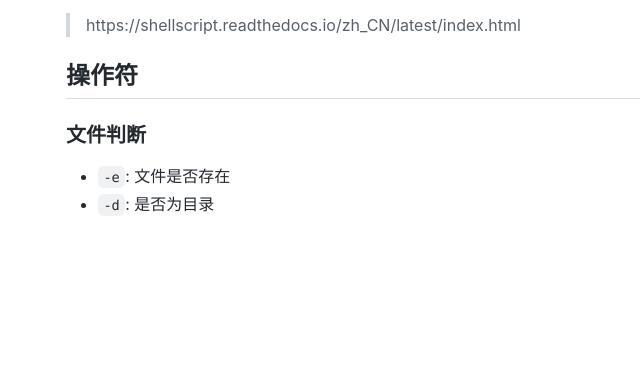
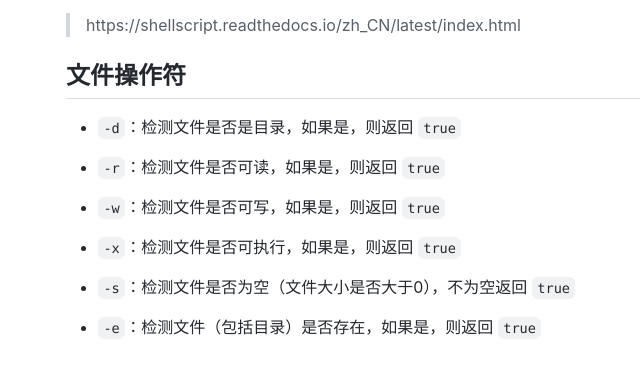
Before and after one commit to vq0599/devcloud, a plain HTML site: page shell.html in a window 1280 px wide. Shown: the part 84-462 px from the top of the page, without its empty margins (144-784 px from the left). Drawn offline with Linux system fonts and the light colour scheme.

Commit message:
Deploying to gh-pages from @ vq0599/devcloud@4934db4a1d17eae7cfff5f4b13f930b3b0e9a792 🚀

```diff
--- a/shell.html
+++ b/shell.html
@@ -23,11 +23,26 @@
 <blockquote>
 <p>https://shellscript.readthedocs.io/zh_CN/latest/index.html</p>
 </blockquote>
-<h2>操作符</h2>
-<h3>文件判断</h3>
+<h2>文件操作符</h2>
 <ul>
-<li><code>-e</code>: 文件是否存在</li>
-<li><code>-d</code>: 是否为目录</li>
+<li>
+<p><code>-d</code>：检测文件是否是目录，如果是，则返回 <code>true</code></p>
+</li>
+<li>
+<p><code>-r</code>：检测文件是否可读，如果是，则返回 <code>true</code></p>
+</li>
+<li>
+<p><code>-w</code>：检测文件是否可写，如果是，则返回 <code>true</code></p>
+</li>
+<li>
+<p><code>-x</code>：检测文件是否可执行，如果是，则返回 <code>true</code></p>
+</li>
+<li>
+<p><code>-s</code>：检测文件是否为空（文件大小是否大于0），不为空返回 <code>true</code></p>
+</li>
+<li>
+<p><code>-e</code>：检测文件（包括目录）是否存在，如果是，则返回 <code>true</code></p>
+</li>
 </ul>
 
   </article>
```
